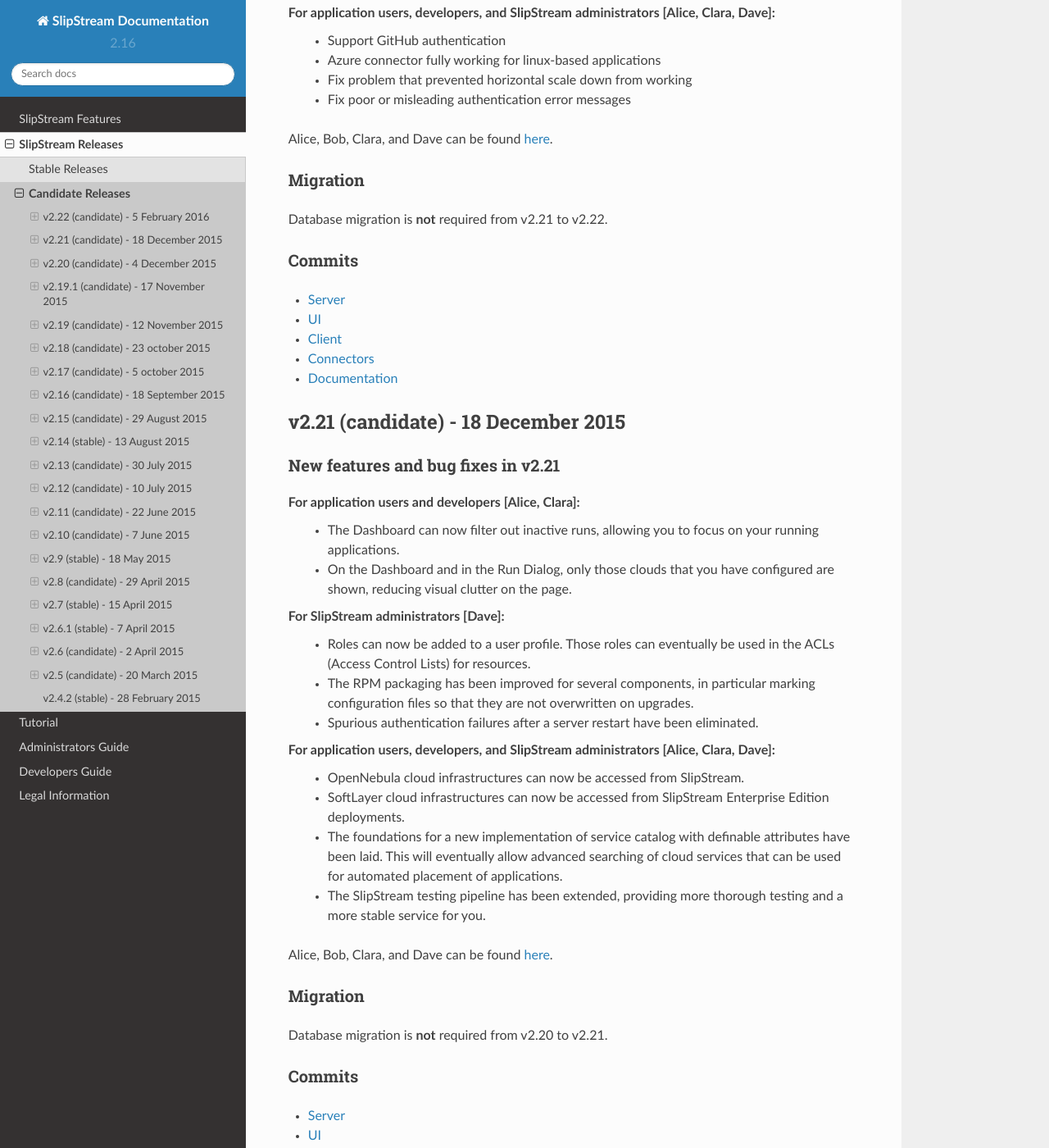
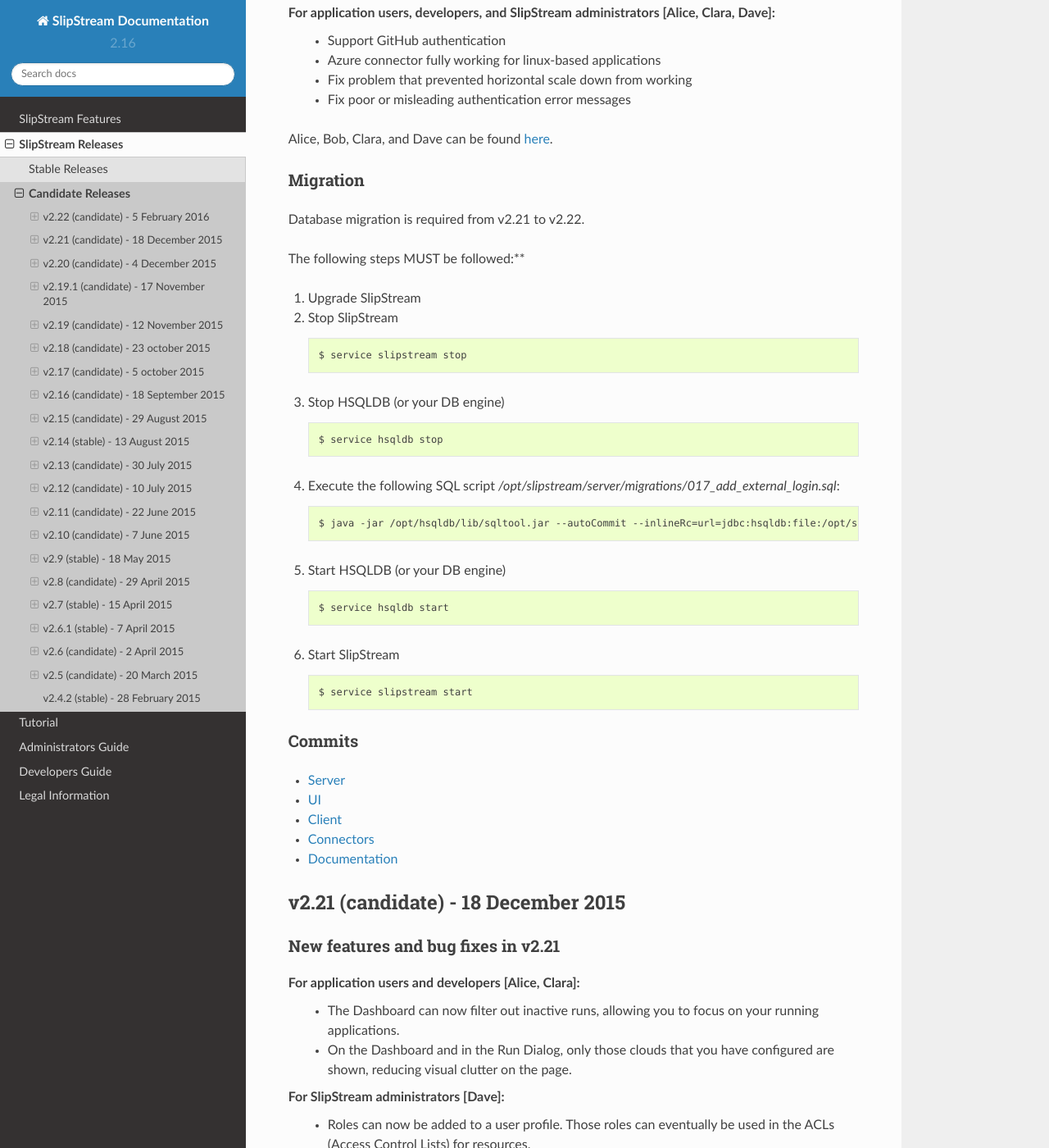
Before and after one commit to slipstream/SlipStreamDocumentation, a Sphinx documentation site: the page built from docs/release_notes/candidate_releases.rst, in a window 1280 px wide and 1400 px high, scrolled down 561 px. Shown: the whole window at 82% size. Built offline with Sphinx 7.4.7 and the Read the Docs theme 2.0.0, drawn with Linux system fonts in a browser that asks for light colours.

Commit message:
Add migration (new columns for external login)

```diff
--- a/docs/release_notes/candidate_releases.rst
+++ b/docs/release_notes/candidate_releases.rst
@@ -33,7 +33,42 @@
 Migration
 ~~~~~~~~~
 
-Database migration is **not** required from v2.21 to v2.22.
+Database migration is required from v2.21 to v2.22.
+
+The following steps
+MUST be followed:**
+
+1. Upgrade SlipStream
+2. Stop SlipStream
+
+   ::
+
+       $ service slipstream stop
+
+3. Stop HSQLDB (or your DB engine)
+
+   ::
+
+       $ service hsqldb stop
+
+4. Execute the following SQL script
+   */opt/slipstream/server/migrations/017\_add\_external\_login.sql*:
+
+   ::
+
+       $ java -jar /opt/hsqldb/lib/sqltool.jar --autoCommit --inlineRc=url=jdbc:hsqldb:file:/opt/slipstream/SlipStreamDB/slipstreamdb,user=sa,password= /opt/slipstream/server/migrations/017\_add\_external\_login.sql
+
+5. Start HSQLDB (or your DB engine)
+
+   ::
+
+       $ service hsqldb start
+
+6. Start SlipStream
+
+   ::
+
+       $ service slipstream start
 
 
 Commits
```
